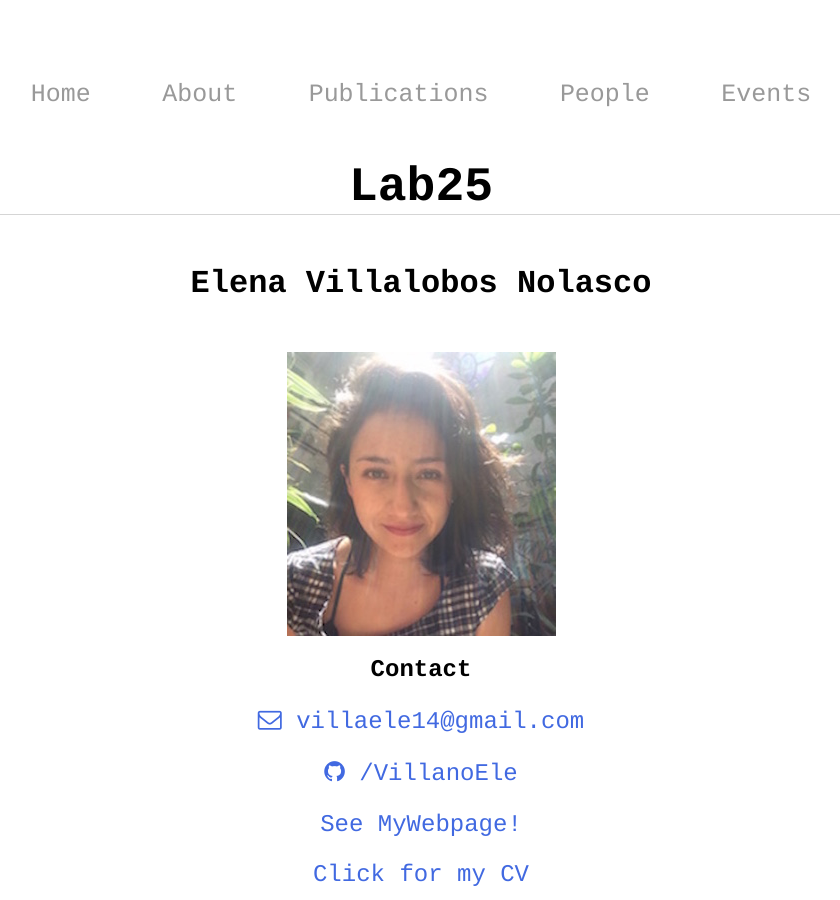
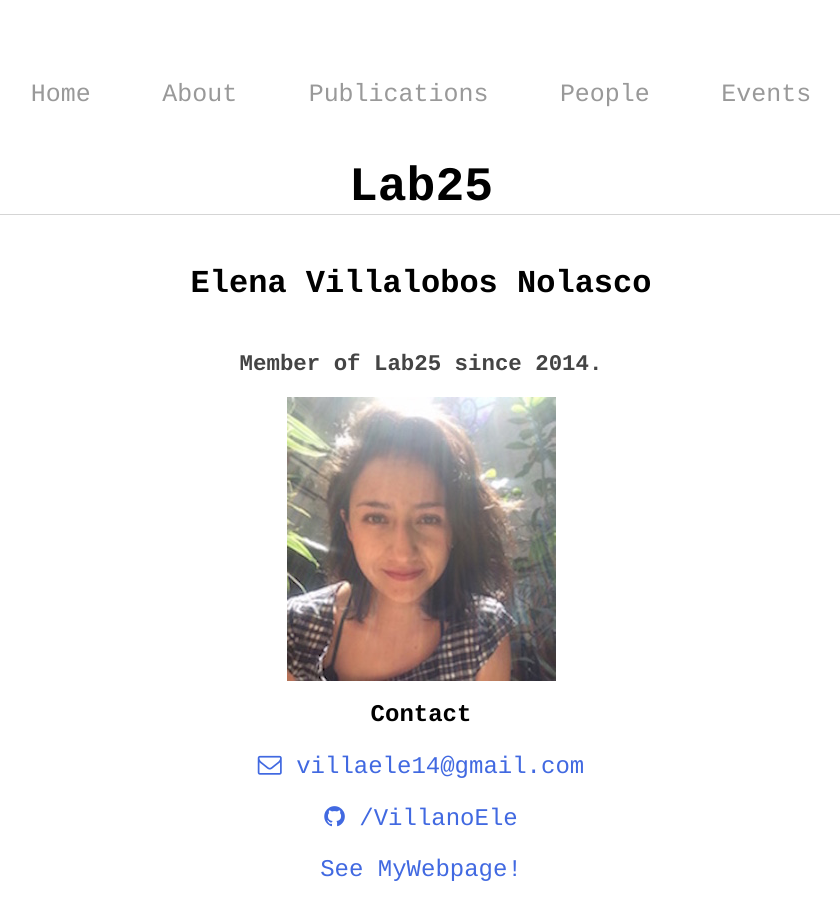
Before and after one commit to BouzasLab25/bouzaslab25.github.io, a Jekyll site: the page built from people/elena.html, in a window 1280 px wide and 900 px high. Shown: the whole window, without its empty margins (219-1059 px from the left). Built offline with Jekyll 4.4.1, drawn with Linux system fonts in a browser that asks for light colours.

Commit message:
Update elena.html

```diff
--- a/people/elena.html
+++ b/people/elena.html
@@ -5,6 +5,7 @@ title: Lab25 Elena
 ---
 
 <h3>Elena Villalobos Nolasco</h3>
+<h5> Member of Lab25 since 2014.</h5>
 
 <img class="displayed" src="/images/elena.png" />
 
```
